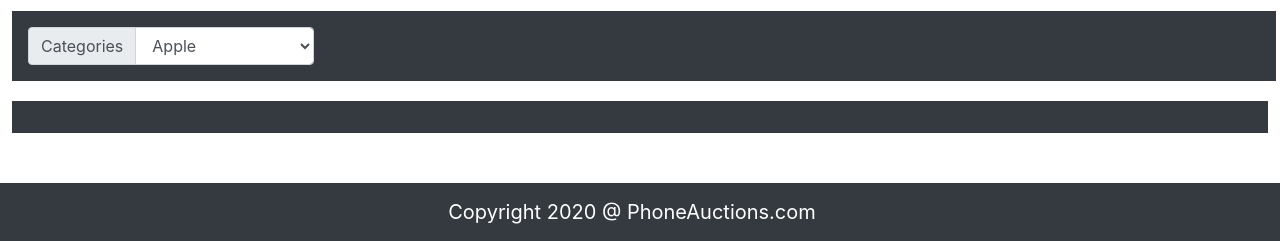
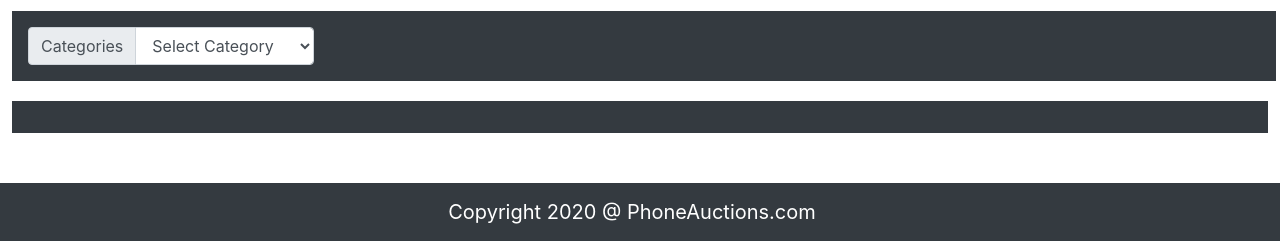
Before and after one commit to kerzox/AuctionWebsite, a Flask app: page /listings/listings in a window 1280 px wide. Shown: the part 559-800 px from the top of the page. Run offline with Flask 2, Linux system fonts and the light colour scheme; data that the repository does not hold is empty; some libraries are stand-ins or nearby versions.

Commit message:
HTML changes

```diff
--- a/auction/templates/listing/listings.html
+++ b/auction/templates/listing/listings.html
@@ -24,6 +24,7 @@
                             <span class="input-group-text" id="basic-addon1">Categories</span>
                         </div>
                         <select class="form-control" id="exampleFormControlSelect1">
+                            <option>Select Category</option>
                             <option>Apple</option>
                             <option>iPhone</option>
                             <option>Google</option>
--- a/auction/templates/watchlist.html
+++ b/auction/templates/watchlist.html
@@ -14,7 +14,7 @@
     </header>
     <!--/HEADER-->
 
-    <div class="row no-gutters ml-2 mb-2">
+    <!--<div class="row no-gutters ml-2 mb-2">
         <div class="col-md bg-dark pt-3 pl-3 pb-3 pr-3 mr-1 ml-1 mt-1 justify-content-center">
             <div class="row bg-white pt-2 ml-1 mr-1 border">
                 <div class="col col-lg-2 mb-3">
@@ -44,6 +44,7 @@
             </div>
         </div>
     </div>
+    -->
 
 
    {% endblock %}
```
